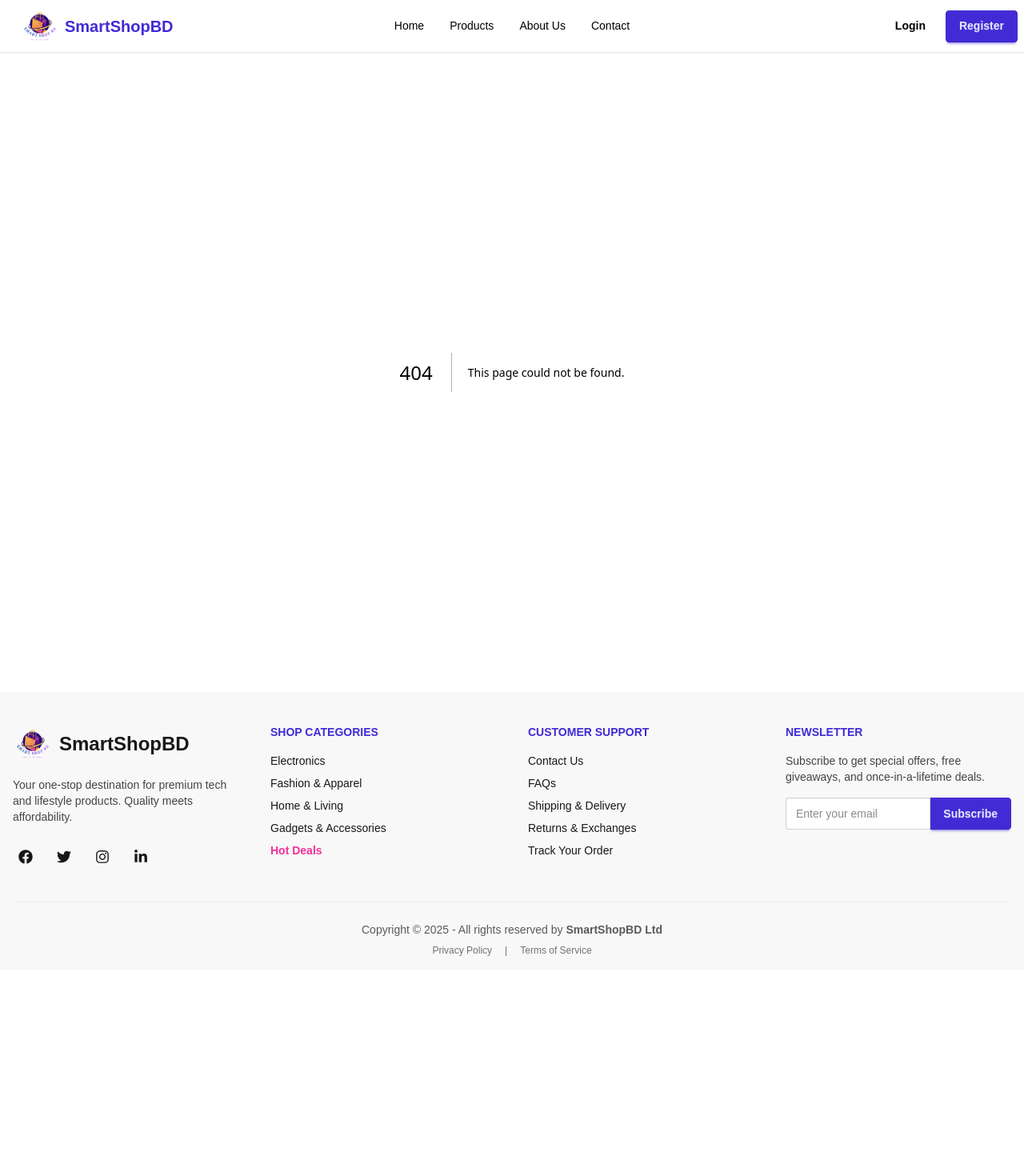
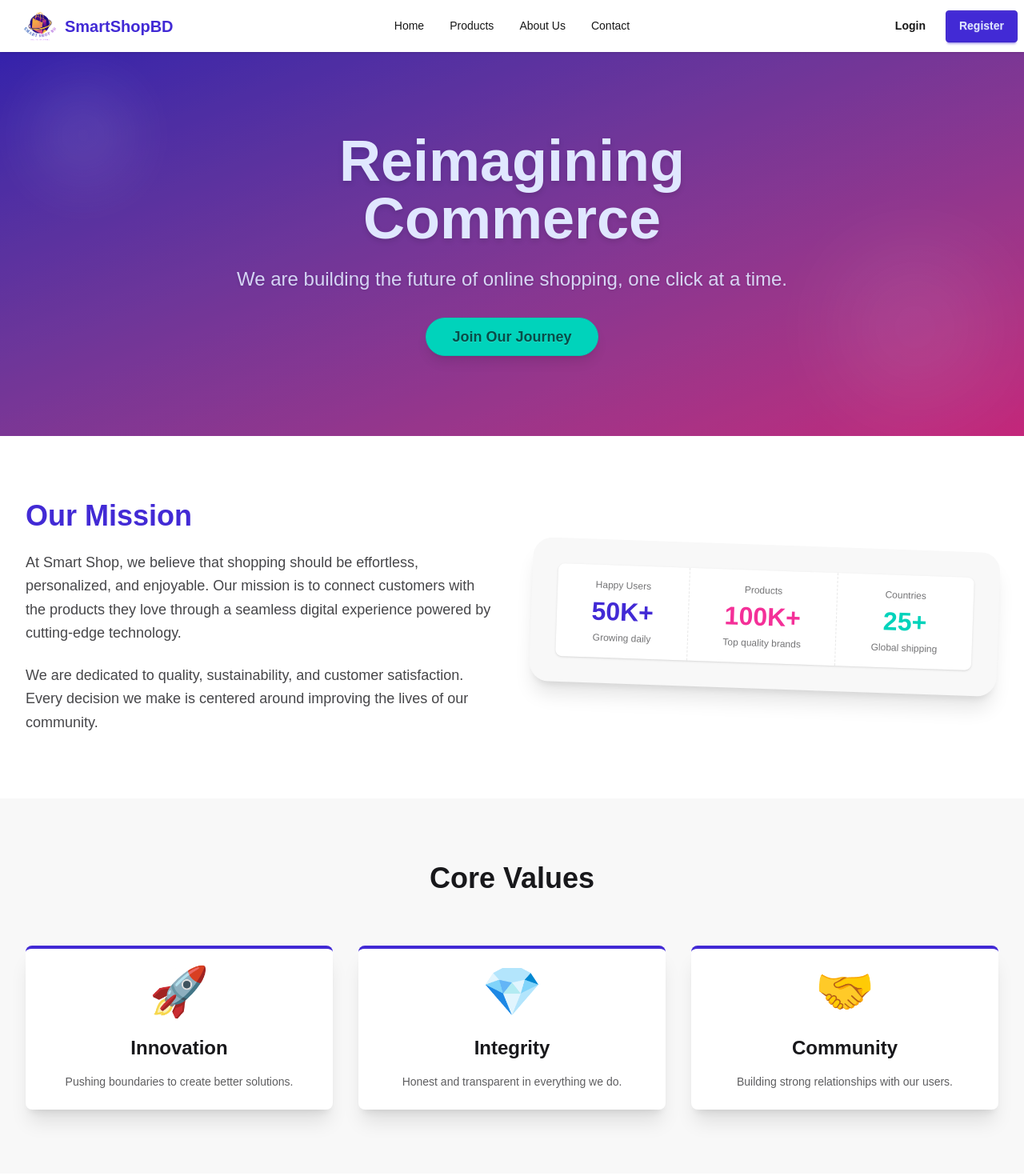
Before and after one commit to rashel-dev/smart-shop-BD-client, a Next.js app: page /about in a window 1280 px wide. Before the commit this address had no page. Shown: the top 1470 px of the page at 80% size. Before the commit the page ends 1212 px from the top, so only its background shows below. Built offline with nearby package versions, Linux system fonts and the light colour scheme.

Commit message:
feat: create abouts us page

```diff
--- a/src/Components/shared/Navbar.jsx
+++ b/src/Components/shared/Navbar.jsx
@@ -83,7 +83,7 @@ const Navbar = () => {
                         <Link href="/login" className="btn btn-ghost">
                             Login
                         </Link>
-                        <button className="btn btn-primary">Register</button>
+                        <Link href="/register" className="btn btn-primary">Register</Link>
                     </div>
                 )}
             </div>
--- /dev/null
+++ b/src/app/about/page.jsx
@@ -0,0 +1,118 @@
+import React from "react";
+
+const AboutPage = () => {
+    return (
+        <div className="min-h-screen bg-base-100 text-base-content">
+            {/* Hero Section */}
+            <div className="hero min-h-[60vh] bg-linear-to-br from-primary to-secondary text-primary-content relative overflow-hidden">
+                <div className="absolute inset-0 bg-black/20"></div>
+                <div className="hero-content text-center relative z-10">
+                    <div className="max-w-3xl">
+                        <h1 className="text-5xl md:text-7xl font-bold mb-6 drop-shadow-md">Reimagining Commerce</h1>
+                        <p className="text-xl md:text-2xl mb-8 opacity-90 drop-shadow-sm">We are building the future of online shopping, one click at a time.</p>
+                        <button className="btn btn-accent btn-lg shadow-lg hover:scale-105 transition-transform rounded-full px-8">Join Our Journey</button>
+                    </div>
+                </div>
+
+                {/* Decorative circles */}
+                <div className="absolute top-10 left-10 w-32 h-32 bg-white/10 rounded-full blur-2xl animate-pulse"></div>
+                <div className="absolute bottom-10 right-10 w-48 h-48 bg-white/10 rounded-full blur-3xl animate-pulse delay-700"></div>
+            </div>
+
+            {/* Our Mission */}
+            <section className="py-20 px-4 md:px-8 max-w-7xl mx-auto">
+                <div className="grid md:grid-cols-2 gap-12 items-center">
+                    <div className="space-y-6">
+                        <h2 className="text-4xl font-bold text-primary">Our Mission</h2>
+                        <p className="text-lg leading-relaxed text-base-content/80">
+                            At Smart Shop, we believe that shopping should be effortless, personalized, and enjoyable. Our mission is to connect customers with the products they love through a
+                            seamless digital experience powered by cutting-edge technology.
+                        </p>
+                        <p className="text-lg leading-relaxed text-base-content/80">
+                            We are dedicated to quality, sustainability, and customer satisfaction. Every decision we make is centered around improving the lives of our community.
+                        </p>
+                    </div>
+                    <div className="bg-base-200 p-8 rounded-3xl shadow-xl transform rotate-2 hover:rotate-0 transition-transform duration-500">
+                        <div className="stats stats-vertical lg:stats-horizontal shadow w-full bg-base-100">
+                            <div className="stat place-items-center">
+                                <div className="stat-title">Happy Users</div>
+                                <div className="stat-value text-primary">50K+</div>
+                                <div className="stat-desc">Growing daily</div>
+                            </div>
+                            <div className="stat place-items-center">
+                                <div className="stat-title">Products</div>
+                                <div className="stat-value text-secondary">100K+</div>
+                                <div className="stat-desc">Top quality brands</div>
+                            </div>
+                            <div className="stat place-items-center">
+                                <div className="stat-title">Countries</div>
+                                <div className="stat-value text-accent">25+</div>
+                                <div className="stat-desc">Global shipping</div>
+                            </div>
+                        </div>
+                    </div>
+                </div>
+            </section>
+
+            {/* Values Section */}
+            <section className="py-20 bg-base-200">
+                <div className="max-w-7xl mx-auto px-4 md:px-8">
+                    <h2 className="text-4xl font-bold text-center mb-16">Core Values</h2>
+                    <div className="grid md:grid-cols-3 gap-8">
+                        {[
+                            { title: "Innovation", desc: "Pushing boundaries to create better solutions.", icon: "🚀" },
+                            { title: "Integrity", desc: "Honest and transparent in everything we do.", icon: "💎" },
+                            { title: "Community", desc: "Building strong relationships with our users.", icon: "🤝" },
+                        ].map((value, index) => (
+                            <div key={index} className="card bg-base-100 shadow-xl hover:shadow-2xl transition-all duration-300 hover:-translate-y-2 border-t-4 border-primary">
+                                <div className="card-body items-center text-center">
+                                    <div className="text-6xl mb-4">{value.icon}</div>
+                                    <h3 className="card-title text-2xl mb-2">{value.title}</h3>
+                                    <p className="text-base-content/70">{value.desc}</p>
+                                </div>
+                            </div>
+                        ))}
+                    </div>
+                </div>
+            </section>
+
+            {/* Team Section */}
+            <section className="py-20 px-4 md:px-8 max-w-7xl mx-auto">
+                <h2 className="text-4xl font-bold text-center mb-16">Meet the Minds</h2>
+                <div className="grid md:grid-cols-4 gap-8">
+                    {[
+                        { name: "Alex Morgan", role: "CEO & Founder", color: "from-pink-500 to-violet-500" },
+                        { name: "Sarah Chen", role: "CTO", color: "from-blue-500 to-teal-500" },
+                        { name: "Mike Ross", role: "Head of Design", color: "from-orange-500 to-red-500" },
+                        { name: "Emma Wilson", role: "Marketing Lead", color: "from-green-500 to-emerald-500" },
+                    ].map((member, index) => (
+                        <div key={index} className="group relative overflow-hidden rounded-2xl shadow-lg aspect-3/4 cursor-pointer">
+                            {/* Placeholder for team image - using gradient */}
+                            <div className={`absolute inset-0 bg-linear-to-tr ${member.color} opacity-90 group-hover:scale-110 transition-transform duration-500`}></div>
+
+                            {/* Overlay content */}
+                            <div className="absolute inset-0 flex flex-col justify-end p-6 bg-linear-to-t from-black/80 via-black/20 to-transparent text-white translate-y-4 group-hover:translate-y-0 transition-transform duration-300">
+                                <h3 className="text-xl font-bold">{member.name}</h3>
+                                <p className="text-sm opacity-90 font-medium">{member.role}</p>
+                                <div className="mt-4 opacity-0 group-hover:opacity-100 transition-opacity duration-300 transform translate-y-4 group-hover:translate-y-0">
+                                    <button className="btn btn-xs btn-ghost text-white border-white hover:bg-white hover:text-black">View Profile</button>
+                                </div>
+                            </div>
+                        </div>
+                    ))}
+                </div>
+            </section>
+
+            {/* CTA Section */}
+            <section className="py-20 bg-primary text-primary-content text-center">
+                <div className="max-w-4xl mx-auto px-4">
+                    <h2 className="text-4xl font-bold mb-6">Ready to start shopping?</h2>
+                    <p className="text-xl mb-8 opacity-90">Experience the difference today with Smart Shop.</p>
+                    <button className="btn btn-secondary btn-lg rounded-full px-10 shadow-2xl hover:scale-105 transition-transform">Get Started Now</button>
+                </div>
+            </section>
+        </div>
+    );
+};
+
+export default AboutPage;
--- a/src/app/register/page.jsx
+++ b/src/app/register/page.jsx
@@ -12,10 +12,7 @@ const RegisterPage = () => {
                 {/* Left Side */}
                 <div className="relative hidden md:flex flex-col justify-center items-center bg-primary text-primary-content p-10 text-center">
 
-                    <div className="relative z-10 bg-black/30 p-6 rounded-xl backdrop-blur-sm">
-                        <h3 className="text-3xl font-bold mb-2">Join Us Today</h3>
-                        <p className="text-lg">Create an account to start your journey with Smart Shop.</p>
-                    </div>
+                    <Image src="/loginPageBanner.jpg" alt="Login Page Banner" fill className="object-cover" />
                 </div>
 
                 {/* Right Side - Register Form */}
```
Also changed, not shown: src/Components/Home/Banner.jsx (added), src/Components/Home/PopularProducts.jsx (added).
